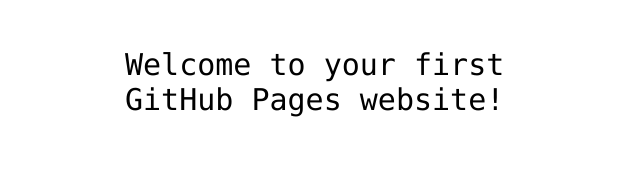
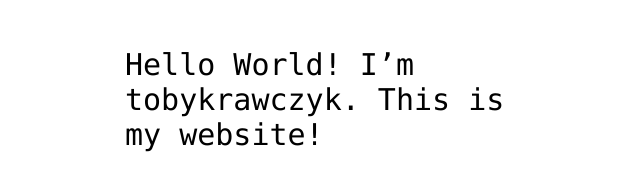
Before and after one commit to tobykrawczyk/hello-world, a plain HTML site: page index.html in a window 1280 px wide. Shown: the part 341-532 px from the top of the page, without its empty margins (315-955 px from the left). Drawn offline with Linux system fonts and the light colour scheme.

Commit message:
Intro Update

```diff
--- a/index.html
+++ b/index.html
@@ -12,7 +12,7 @@
 <img src="https://octodex.github.com/images/daftpunktocat-thomas.gif" id="octocat" alt="octocat-gif" />
 
 <!-- Change this code here by copy and pasting your template on line 15 -->
-<p>Welcome to your first GitHub Pages website!</p>
+<p>Hello World! I’m tobykrawczyk. This is my website!</p>
 
 </body>
 </html>
```
